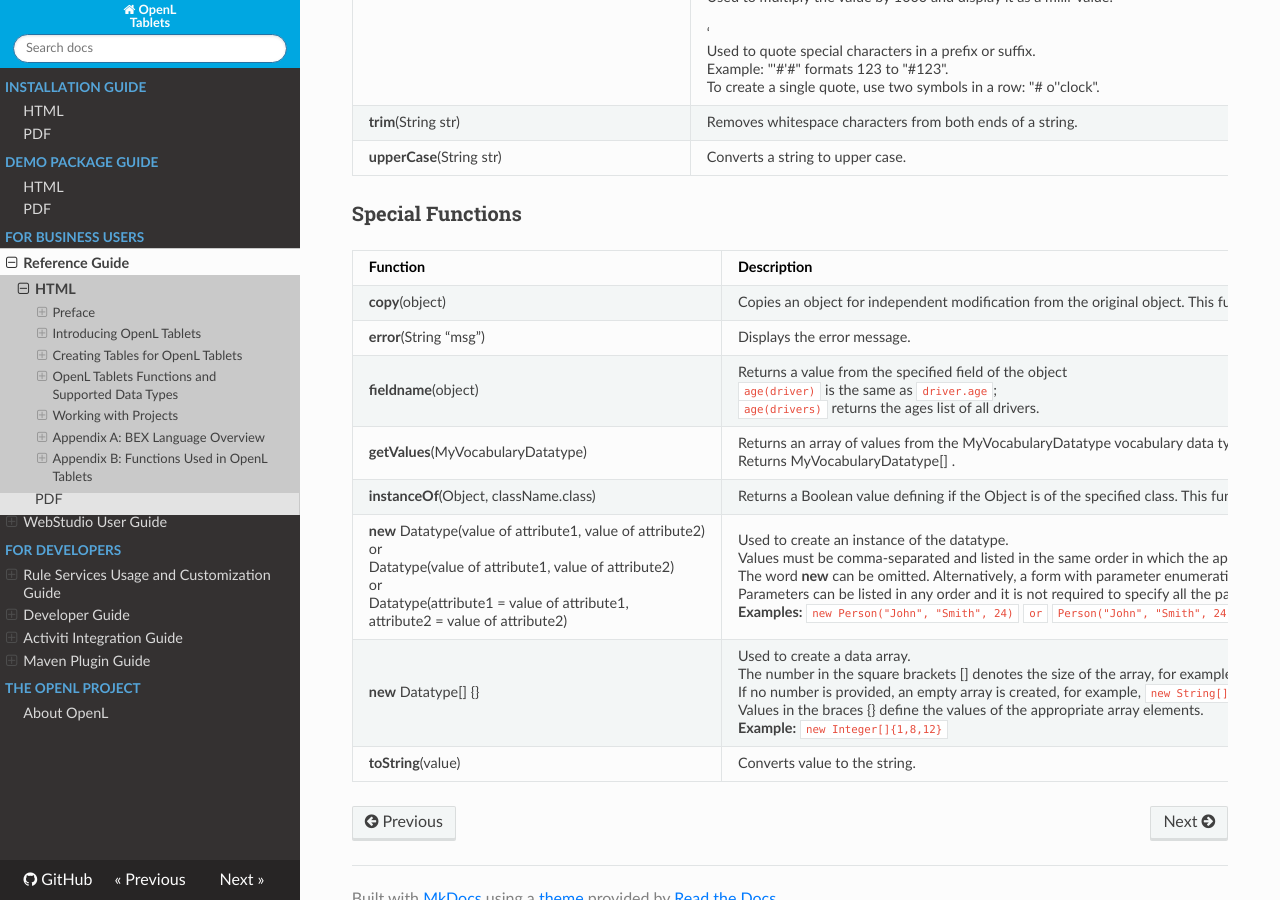
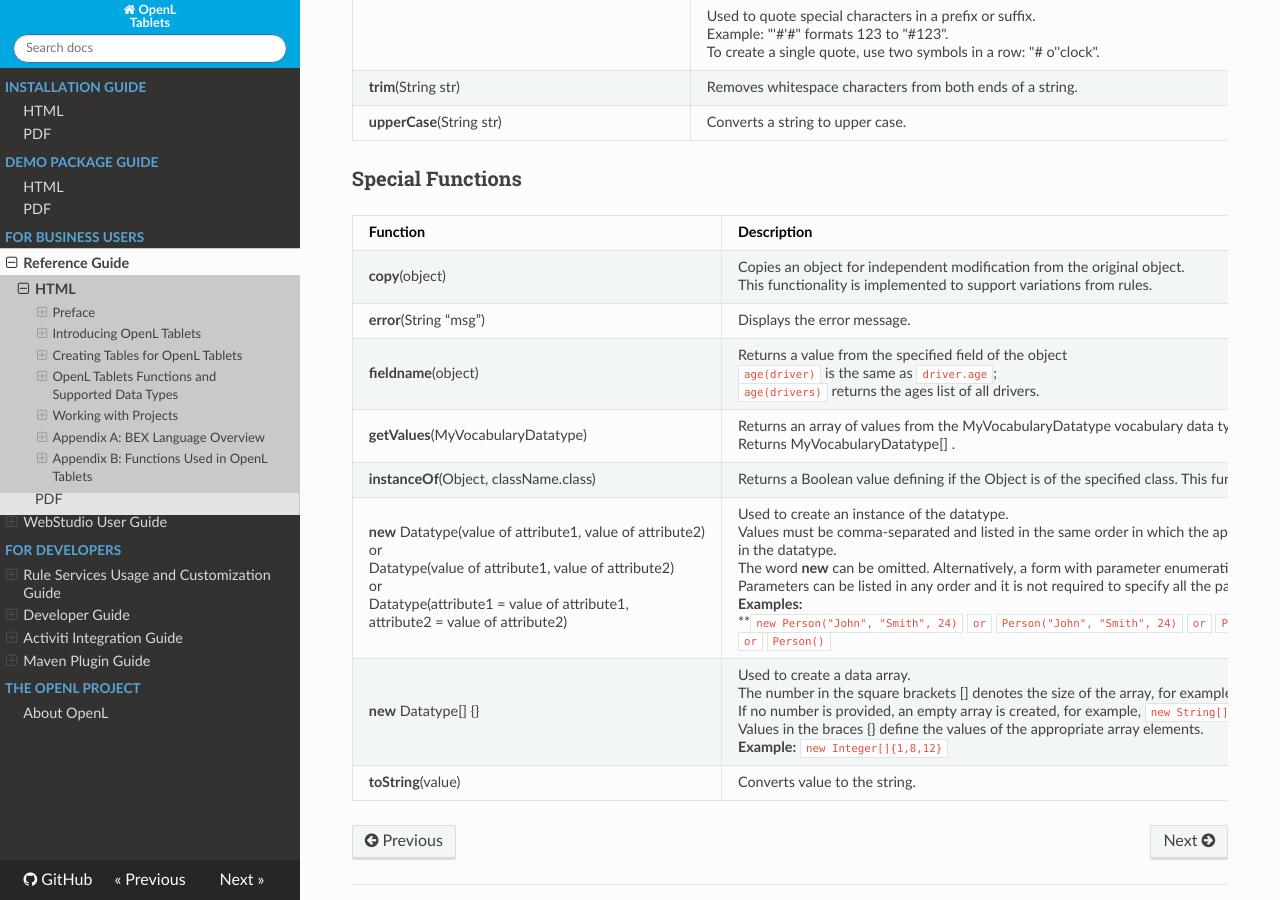
Before and after one commit to agradus/OpenLdocs, an MkDocs documentation site: the page built from docs/documentation/guides/reference_guide.md, in a window 1280 px wide and 900 px high, scrolled down 184922 px. Built offline with MkDocs 1.6.1, drawn with Linux system fonts in a browser that asks for light colours; nearby versions of some CDN libraries; some of the changed text lies outside the part shown.

Commit message:
Update reference_guide.md

```diff
--- a/docs/documentation/guides/reference_guide.md
+++ b/docs/documentation/guides/reference_guide.md
@@ -4038,11 +4038,11 @@
 
 | Function                                                                                                                                                                                         | Description                                                                                                                                                                                                                                                                                                                                                                                                                                                                                            |
 |--------------------------------------------------------------------------------------------------------------------------------------------------------------------------------------------------|--------------------------------------------------------------------------------------------------------------------------------------------------------------------------------------------------------------------------------------------------------------------------------------------------------------------------------------------------------------------------------------------------------------------------------------------------------------------------------------------------------|
-| **copy**(object)                                                                                                                                                                                 | Copies an object for independent modification from the original object. This functionality is implemented to support variations from rules.                                                                                                                                                                                                                                                                                                                                                            |
+| **copy**(object)                                                                                                                                                                                 | Copies an object for independent modification from the original object. <br/>This functionality is implemented to support variations from rules.                                                                                                                                                                                                                                                                                                                                                            |
 | **error**(String “msg”)                                                                                                                                                                          | Displays the error message.                                                                                                                                                                                                                                                                                                                                                                                                                                                                            |
 | **fieldname**(object)                                                                                                                                                                            | Returns a value from the specified field of the object <br/>`age(driver)` is the same as `driver.age`; <br/>`age(drivers)` returns the ages list of all drivers.                                                                                                                                                                                                                                                                                                                                                 |
 | **getValues**(MyVocabularyDatatype)                                                                                                                                                              | Returns an array of values from the MyVocabularyDatatype vocabulary data type. <br/>Returns MyVocabularyDatatype[] .                                                                                                                                                                                                                                                                                                                                                                                           |         |
 | **instanceOf**(Object, className.class)                                                                                                                                                          | Returns a Boolean value defining if the Object is of the specified class. This function is deprecated.                                                                                                                                                                                                                                                                                                                                                                                                   |
-| **new** Datatype(value of attribute1, value of attribute2) <br/>or <br/>Datatype(value of attribute1, value of attribute2) <br/>or <br/>Datatype(attribute1 = value of attribute1, <br/>attribute2 = value of attribute2) | Used to create an instance of the datatype. <br/>Values must be comma-separated and listed in the same order in which the appropriate fields are defined in the datatype. <br/>The word **new** can be omitted. Alternatively, a form with parameter enumeration can be used. <br/>Parameters can be listed in any order and it is not required to specify all the parameters. <br/>**Examples:** `new Person("John", "Smith", 24)` `or ` `Person("John", "Smith", 24)` `or ` `Person(firstname= "John")` `or ` `Person()` |         |
+| **new** Datatype(value of attribute1, value of attribute2) <br/>or <br/>Datatype(value of attribute1, value of attribute2) <br/>or <br/>Datatype(attribute1 = value of attribute1, <br/>attribute2 = value of attribute2) | Used to create an instance of the datatype. <br/>Values must be comma-separated and listed in the same order in which the appropriate fields are defined <br/>in the datatype. <br/>The word **new** can be omitted. Alternatively, a form with parameter enumeration can be used. <br/>Parameters can be listed in any order and it is not required to specify all the parameters. <br/>**Examples:** <br/>**`new Person("John", "Smith", 24)` `or ` `Person("John", "Smith", 24)` `or ` `Person(firstname= "John")` `or ` `Person()` |         |
 | **new** Datatype[] {}                                                                                                                                                                            | Used to create a data array. <br/>The number in the square brackets [] denotes the size of the array, for example, `new String[10]`. <br/>If no number is provided, an empty array is created, for example, `new String[].` <br/>Values in the braces {} define the values of the appropriate array elements. <br/>**Example:** `new Integer[]{1,8,12}`                                                                                                                                                                    |
 | **toString**(value)                                                                                                                                                                              | Converts value to the string.                                                                                                                                                                                                                                                                                                                                                                                                                                                                          |
```
Also changed, not shown: other parts of docs/documentation/guides/reference_guide.md (+1 -1 lines).
